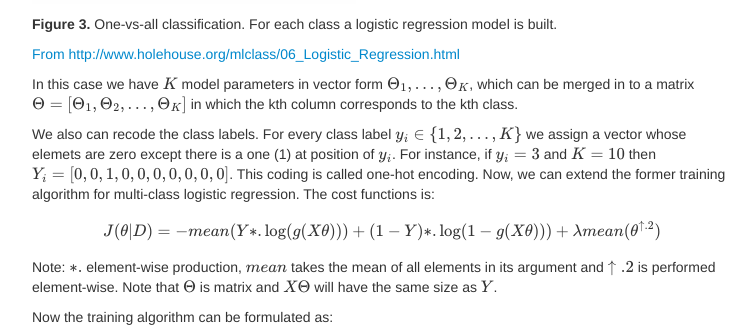
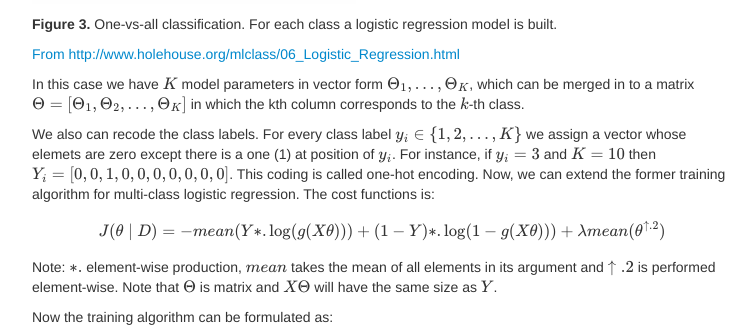
Before and after one commit to kfattila/kfattila.github.io, a Jekyll site: the page built from pages/logistic_regression.md, in a window 1280 px wide and 900 px high, scrolled down 5089 px. Shown: the part 166-496 px from the top of the window, without its empty margins (258-1014 px from the left). Built offline with Jekyll 4.4.1, drawn with Linux system fonts in a browser that asks for light colours; nearby versions of some CDN libraries; comment, search, counter and statistics services are not loaded.

Commit message:
Lec notes

```diff
--- a/pages/logistic_regression.md
+++ b/pages/logistic_regression.md
@@ -199,10 +199,10 @@ and marked as negative class (0). A new data instance is to be classifed to the
 [From http://www.holehouse.org/mlclass/06_Logistic_Regression.html](http://www.holehouse.org/mlclass/06_Logistic_Regression.html)
 
 
-In this case we have \\(K\\) model parameters in vector form \\(\Theta_{1}, ..., \Theta_{K}\\), which can be merged in to a matrix \\(\Theta = [\Theta_{1},\Theta_{2},...,\Theta_{K}]\\) in which the kth column corresponds to the kth class.
+In this case we have \\(K\\) model parameters in vector form \\(\Theta_{1}, ..., \Theta_{K}\\), which can be merged in to a matrix \\(\Theta = [\Theta_{1},\Theta_{2},...,\Theta_{K}]\\) in which the kth column corresponds to the \\(k\\)-th class.
 
 We also can recode the class labels. For every class label \\(y_{i} \in \\{1,2,...,K\\}\\) we assign a vector whose elemets are zero except there is a one (1) at position of \\(y_{i}\\). For instance, if \\(y_{i} = 3\\) and \\(K = 10\\) then \\(Y_{i} = [0,0,1,0,0,0,0,0,0,0]\\). This coding is called one-hot encoding. Now, we can extend the former training algorithm for multi-class logistic regression. The cost functions is:
-\\[ J(\theta|D) = -mean(Y \ast. \log(g(X\theta))) + (1-Y) \ast. \log(1-g(X\theta))) + \lambda mean(\theta^{\uparrow.2}) \\]
+\\[ J(\theta\mid D) = -mean(Y \ast. \log(g(X\theta))) + (1-Y) \ast. \log(1-g(X\theta))) + \lambda mean(\theta^{\uparrow.2}) \\]
 Note: \\(\ast.\\) element-wise production, \\(mean\\) takes the mean of all elements in its argument and \\(\uparrow.2\\) is performed element-wise. Note that \\(\Theta\\) is matrix and \\(X\Theta\\) will have the same size as \\(Y\\).
 
 Now the training algorithm can be formulated as:
```
